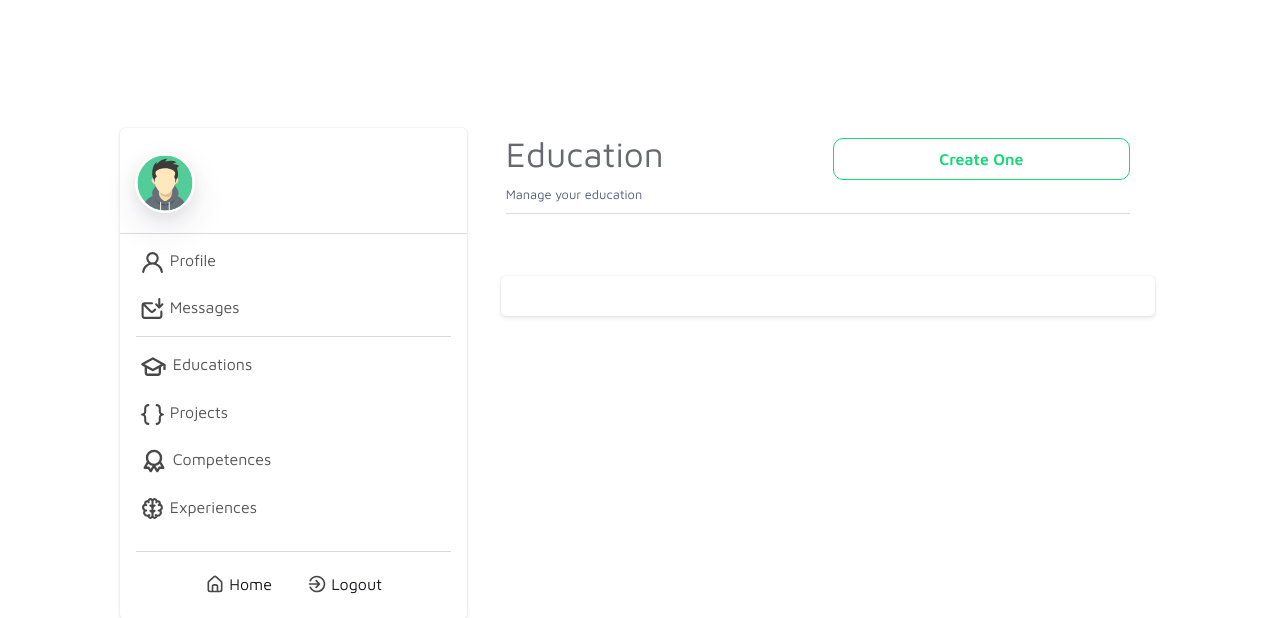
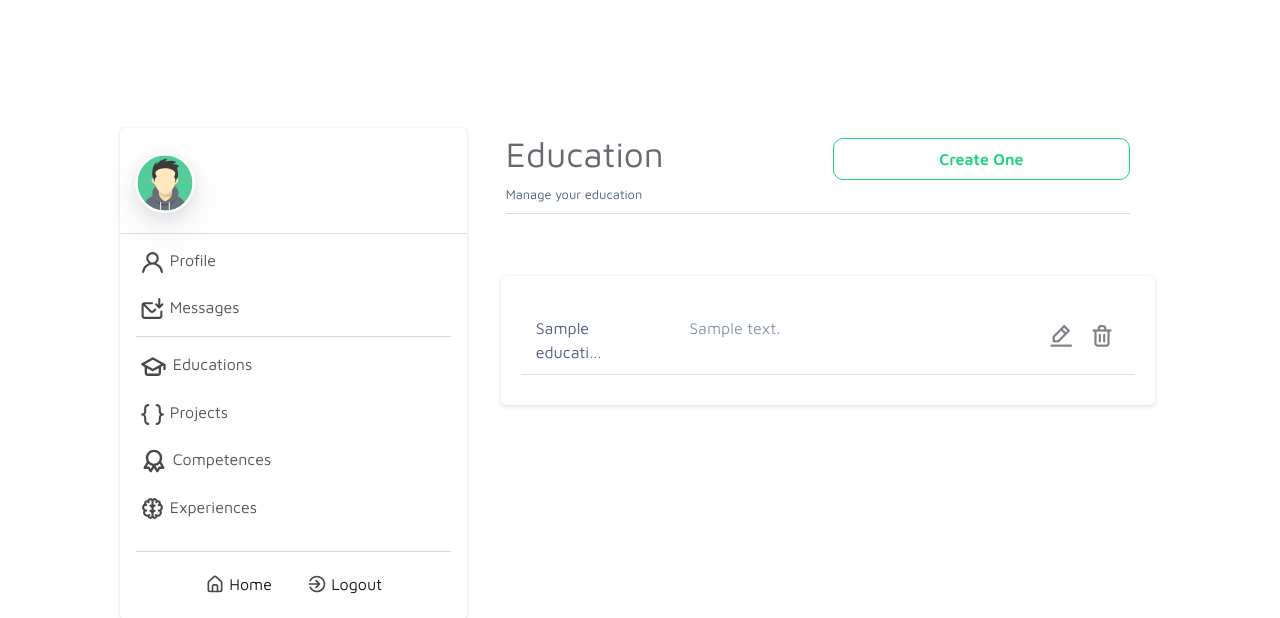
Before and after one commit to abdlalisalmi/DJANGO-Portfolio, a Django app: page /dashboard/education/ in a window 1280 px wide. Shown: the top 618 px of the page. Run offline with Django 3.2, Linux system fonts and the light colour scheme; a user stored in the database is signed in; tables that the repository leaves empty hold one stand-in row (values such as "Sample post"); some libraries are stand-ins or nearby versions.

Commit message:
add education page to the dashboard

```diff
--- a/dashboard/templates/dashboard.html
+++ b/dashboard/templates/dashboard.html
@@ -37,7 +37,7 @@
                     </li>
                 </a>
                 <hr class="sidebar-line">
-                <a href="{% url 'dashboard:profile' %}">
+                <a href="{% url 'dashboard:education' %}">
                     <li>
                         {% comment %} <svg version="1.1" viewBox="0, 0, 24, 24" class="svg-icon svg-fill" style="width: 24px; height: 24px;"><path pid="0" d="M8.5 18c.153 0 .307.035.447.105l3.553 1.777 3.553-1.777c.299-.148.653-.139.943.027L19 19.276V5a1 1 0 0 0-1-1H7a1 1 0 0 0-1 1v14.276l2.004-1.144A.993.993 0 0 1 8.5 18m4 4c-.153 0-.307-.035-.447-.105l-3.522-1.761-3.035 1.734A1 1 0 0 1 4 21V5c0-1.654 1.346-3 3-3h11c1.654 0 3 1.346 3 3v16a1 1 0 0 1-1.496.868l-3.035-1.734-3.522 1.761c-.14.07-.294.105-.447.105M16 12H9a1 1 0 1 1 0-2h7a1 1 0 1 1 0 2zm0 4H9a1 1 0 1 1 0-2h7a1 1 0 1 1 0 2zm0-8H9a1 1 0 1 1 0-2h7a1 1 0 1 1 0 2z" fill="#000" fill-rule="nonzero"></path></svg> {% endcomment %}
                         <img src="{% static 'img/education.svg' %}" width='28px'>
--- a/dashboard/templates/dashboard_education.html
+++ b/dashboard/templates/dashboard_education.html
@@ -23,54 +23,21 @@
         <form>
             <div class="form-group">
                 <lable>Title</lable>
-                <input type="text" class="form-control" id="form-title" placeholder="Project title">
+                <input type="text" class="form-control" id="form-title" placeholder="Education title">
             </div>
             <div class="form-group">
                 <lable>Description</lable>
-                <textarea class="form-control" id="form-description" rows="10" placeholder="Project description"></textarea>
+                <textarea class="form-control" id="form-description" rows="10" placeholder="Education description"></textarea>
             </div>
             <div class="form-group">
-                <lable>Image</lable>
-                <input type="file" class="form-control" id="form-image">
-            </div>
-            <div class="form-group">
-                <lable>Tools</lable>
+                <lable>Date</lable>
                 <div class="input-group">
                     <div class="input-group-prepend">
-                        <span class="input-group-text"><i class="fas fa-cog"></i></i></span>
+                        <span class="input-group-text"><i class="uil uil-calendar-alt"></i></span>
                     </div>
-                    <input type="text" class="form-control" id="form-tools" placeholder="Project building tools">
+                    <input type="text" class="form-control" id="form-date" placeholder="Education year">
                 </div>
             </div>
-
-            <div class="form-group">
-                <lable>Demo</lable>
-                <div class="input-group">
-                    <div class="input-group-prepend">
-                        <span class="input-group-text"><i class="fa fa-globe"></i></span>
-                    </div>
-                    <input type="text" class="form-control" id="form-demo" placeholder="Project web site">
-                </div>
-            </div>
-
-            <div class="form-group">
-                <lable>Github</lable>
-                <div class="input-group">
-                    <div class="input-group-prepend">
-                        <span class="input-group-text"><i class="fab fa-github"></i></span>
-                    </div>
-                    <input type="text" class="form-control" id="form-github" placeholder="Github repository">
-                </div>
-            </div>
-
-            <lable>Home Display</lable>
-            <div class="form-group">
-                <div class="custom-control custom-checkbox mb-3">
-                    <input class="custom-control-input" id="form-show_in_slider" type="checkbox">
-                    <label class="custom-control-label" for="form-show_in_slider">Checked</label>
-                </div>
-            </div>
-            <input type="hidden" id="project-id">
         </form>
         <div class="modal-footer">
             <a class="submit-project" id="creat-project-btn">
@@ -93,16 +60,17 @@
     <div class="row">
         {% comment %} <div class="ml-3 mt-4 h5">Projects</div> {% endcomment %}
         <div class="col-12 dashboard-projects-list">
-            {% for project in projects %}
+            {% for edu in education %}
                 <div class="row item">
-                    <div class="col-8 item-name">
-                        <a href="{{project.get_project_absolute_url}}" class="text-black" target="_blank">
-                            {{project.title|truncatechars:40}}
-                        </a>
+                    <div class="col-3 item-name">
+                        {{edu.title|truncatechars:15}}
                     </div>
-                    <div class="col-4 text-right">
-                        <img class="svg-icon-edit" src="{% static 'img/edit-icon.svg' %}" width='20px' id="{{project.id}}">
-                        <img class="svg-icon-delete" src="{% static 'img/trash-icon.svg' %}" width='20px' id="{{project.id}}">
+                    <div class="col-6  text-muted text-left">
+                        {{edu.description|truncatechars:38}}
+                    </div>
+                    <div class="col-3 text-right">
+                        <i class="uil uil-edit-alt icon-edit"></i>
+                        <i class="uil uil-trash-alt icon-delete"></i>
                     </div>
                 </div>
             {% endfor %}
--- a/portfolio/static/dashboard.css
+++ b/portfolio/static/dashboard.css
@@ -512,6 +512,20 @@ SVG Icons - svgicons.sparkk.fr
     color: #fff;
 }
 
+.icon-edit, .icon-delete {
+    color: #2c303a9e;
+    font-size: 26px;
+    padding: 5px;
+    cursor: pointer;
+    transition: all .3s;
+}
+.icon-edit:hover{
+    color: #17D778;
+}
+.icon-delete:hover{
+    color: #fc5c65;
+}
+
 .sidebar-footer {
     margin-top: 10px;
     margin-bottom: 10px;
--- a/templates/base.html
+++ b/templates/base.html
@@ -14,6 +14,8 @@
         <!-- Icons -->
         <link href="{% static 'css/nucleo-icons.css' %}" rel="stylesheet">
         <link href="https://use.fontawesome.com/releases/v5.0.6/css/all.css" rel="stylesheet">
+        <link rel="stylesheet" href="https://unicons.iconscout.com/release/v3.0.6/css/line.css">
+
 
         <!-- Argon CSS -->
         <link type="text/css" href="{% static 'css/argon-design-system.min.css' %}" rel="stylesheet">
```
